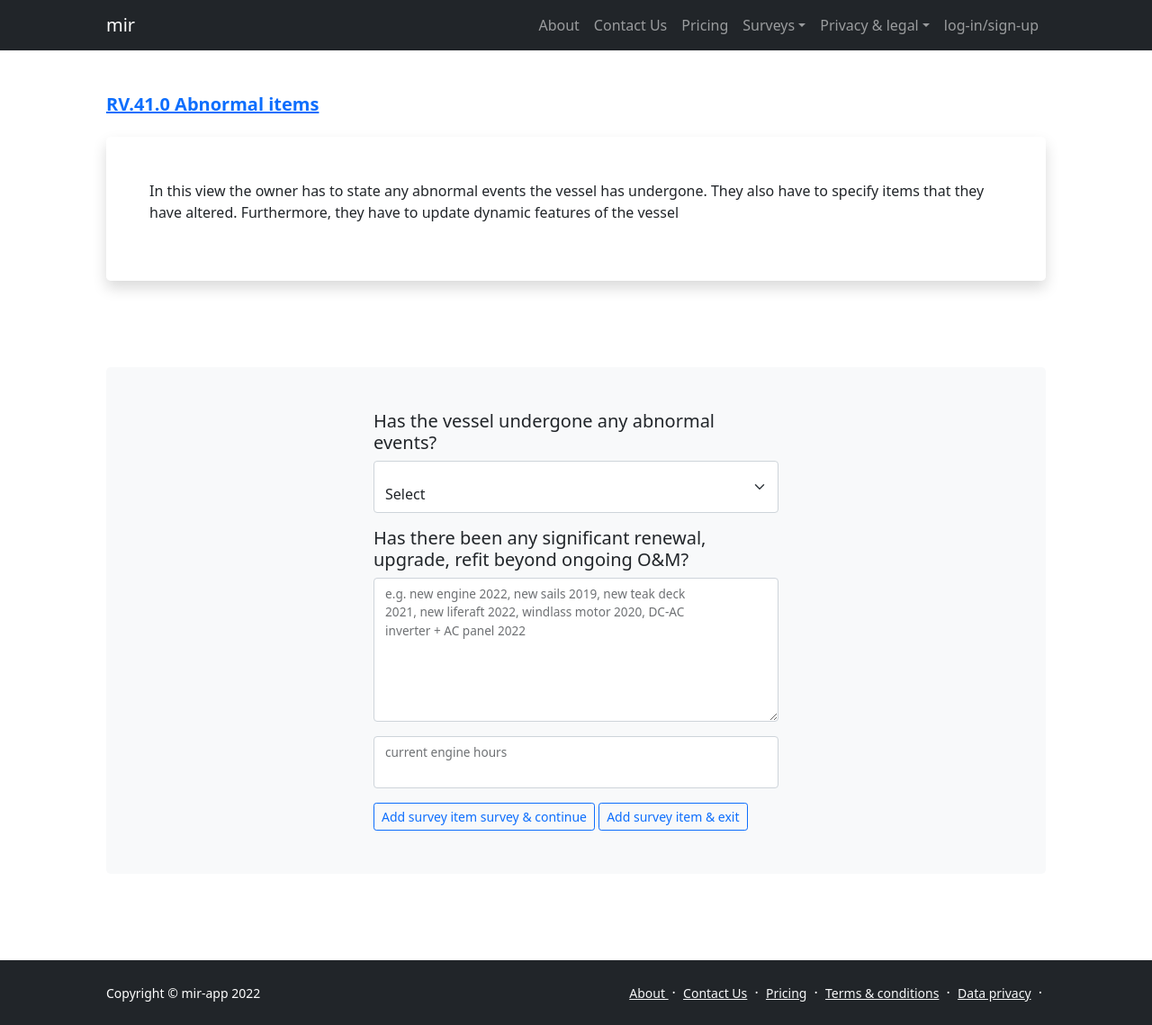
After one commit to pockerman/mir_web_app_demo, a Django app: template templates/mir_app/owner/survey/survey_vessel_part_no_5_view_template.html in a window 1280 px wide. The commit adds this page. Shown: the whole page at 90% size. Run offline with Django 4.2, Linux system fonts and the light colour scheme; the template is opened without the code that fills it, so the values that code supplies are empty; some libraries are stand-ins or nearby versions.

Commit message:
Update views

```diff
--- a/templates/mir_app/owner/generate_condition_survey_view_template.html
+++ b/templates/mir_app/owner/survey/generate_condition_survey_view_template.html
@@ -4,7 +4,7 @@
 {%block inner_body %}
 
             <!-- Page Content-->
-<section class="py-5" xmlns="http://www.w3.org/1999/html">
+            <section class="py-5" xmlns="http://www.w3.org/1999/html">
                 <div class="container px-5">
                     <h1 class="fw-bolder fs-5 mb-4">
                         <a href="https://trello.com/c/NyQfUrdN/7-rv190-generate-condition-vessel-survey">RV.19.0 Condition vessel survey</a>
--- a/templates/mir_app/owner/survey_part_summary_template.html
+++ b/templates/mir_app/owner/survey/survey_part_summary_template.html
@@ -17,7 +17,9 @@
                                 <!-- Post header-->
                                 <header class="mb-4">
                                     <!-- Post title-->
-                                    <h1 class="fw-bolder mb-1"><a href="https://trello.com/c/B3jKFv1r/66-view-survey-results-for-vessel-part">RV.35.0 View survey results for vessel part</a></h1>
+                                    <h1 class="fw-bolder mb-1">
+                                        <a href="https://trello.com/c/B3jKFv1r/66-view-survey-results-for-vessel-part">RV.35.0 View survey results for vessel part</a>
+                                    </h1>
                                     <h3 class="fw-bolder mb-1">Survey summary for part {{vessel_part}}</h3>
                                     <!-- Post meta content-->
 
--- /dev/null
+++ b/templates/mir_app/owner/survey/survey_vessel_part_no_5_view_template.html
@@ -0,0 +1,79 @@
+{% extends "base.html" %}
+{% block title %}mir-app-condition-survey-view{% endblock title %}
+
+{%block inner_body %}
+
+
+            <section class="py-5" xmlns="http://www.w3.org/1999/html">
+                <div class="container px-5">
+                    <h1 class="fw-bolder fs-5 mb-4">
+                        <a href="https://trello.com/c/NyQfUrdN/7-rv190-generate-condition-vessel-survey">RV.41.0 Abnormal items</a>
+                    </h1>
+                    <div class="card border-0 shadow rounded-3 overflow-hidden">
+                        <div class="card-body p-0">
+                            <div class="row gx-0">
+                                <div class="p-4 p-md-5">
+
+                                <p>In this view the owner has to state any abnormal events the vessel has undergone.
+                                They also have to specify items that they have altered. Furthermore,
+                                they have to update dynamic features of the vessel</p>
+                                </div>
+                            </div>
+                        </div>
+                    </div>
+                </div>
+            </section>
+
+           <section class="py-5">
+                <div class="container px-5">
+                    <!-- Contact form-->
+                    <div class="bg-light rounded-3 py-5 px-4 px-md-5 mb-5">
+                        <div class="row gx-5 justify-content-center">
+                            <div class="col-lg-8 col-xl-6">
+                                <form id="generateSurveyForm" method="post"
+                                      action="{% url 'owner-survey-item-no-5' owner_id survey_id vessel_id vessel_part_id %}">
+                                    {% csrf_token %}
+
+                                     <h5>Has the vessel undergone any abnormal events?</h5>
+                                     <div class="form-floating mb-3">
+
+                                         <select id="id_vessel_type" name="survey_type" class="form-select">
+                                              <option value="0">Select</option>
+                                              {% for condition_type in condition_types %}
+                                                <option value={{ condition_type.type }}>{{ condition_type}}</option>
+                                              {% endfor %}
+                                         </select>
+                                    </div>
+                                    <h5>Has there been any significant renewal, upgrade, refit beyond ongoing O&M?</h5>
+                                    <div class="form-floating mb-3">
+
+                                        <textarea class="form-control" id="message" type="text"
+                                                  placeholder="Enter your message here..." style="height: 10rem" data-sb-validations="required">
+
+                                        </textarea>
+                                        <label for="message">e.g. new engine 2022, new sails 2019, new teak deck 2021,
+                                             new liferaft 2022, windlass motor 2020, DC-AC inverter + AC panel 2022</label>
+                                    </div>
+
+                                     <div class="form-floating mb-3">
+                                        <input class="form-control" id="id_engine_hours" name="engine_hours"  type="text"/>
+                                         <label for="id_engine_hours">current engine hours</label>
+                                     </div>
+
+                                    <!--<div class="d-grid"><button class="btn btn-outline-primary btn-lg"
+                                                                id="ownerLoginSubmitButton" type="submit">Generate survey</button></div>-->
+
+                                    <button class="btn btn-outline-primary btn-sm" id="submitAndContBtn"
+                                              type="submit" name="submitAndContBtn">Add survey item survey & continue</button>
+                                      <button class="btn btn-outline-primary btn-sm" id="submitAndSaveBtn"
+                                              type="submit" name="submitAndSaveBtn">Add survey item & exit</button>
+
+                                </form>
+                            </div>
+                        </div>
+                    </div>
+
+                </div>
+            </section>
+
+{% endblock inner_body %}
```
Also changed, not shown: templates/mir_app/owner/survey/vessel_part_survey_parts_view_template.html (renamed from templates/mir_app/vessel_part_survey_parts_view_template.html, +4 -4 lines), templates/mir_app/owner/vessel/register_vessel.html (added, +110 -0 lines), templates/mir_app/owner/survey/image_preview_view_template.html (renamed from templates/mir_app/image_preview_view_template.html), templates/mir_app/owner/survey/photo_view_template.html (renamed from templates/mir_app/owner/photo_view_template.html), templates/mir_app/owner/survey/survey_summary_template.html (renamed from templates/mir_app/owner/survey_summary_template.html), templates/mir_app/owner/survey/take_survey_photo_view_template.html (renamed from templates/mir_app/owner/take_survey_photo_view_template.html), templates/mir_app/owner/vessel/vessel_profile.html (renamed from templates/mir_app/owner/vessel_profile.html).
